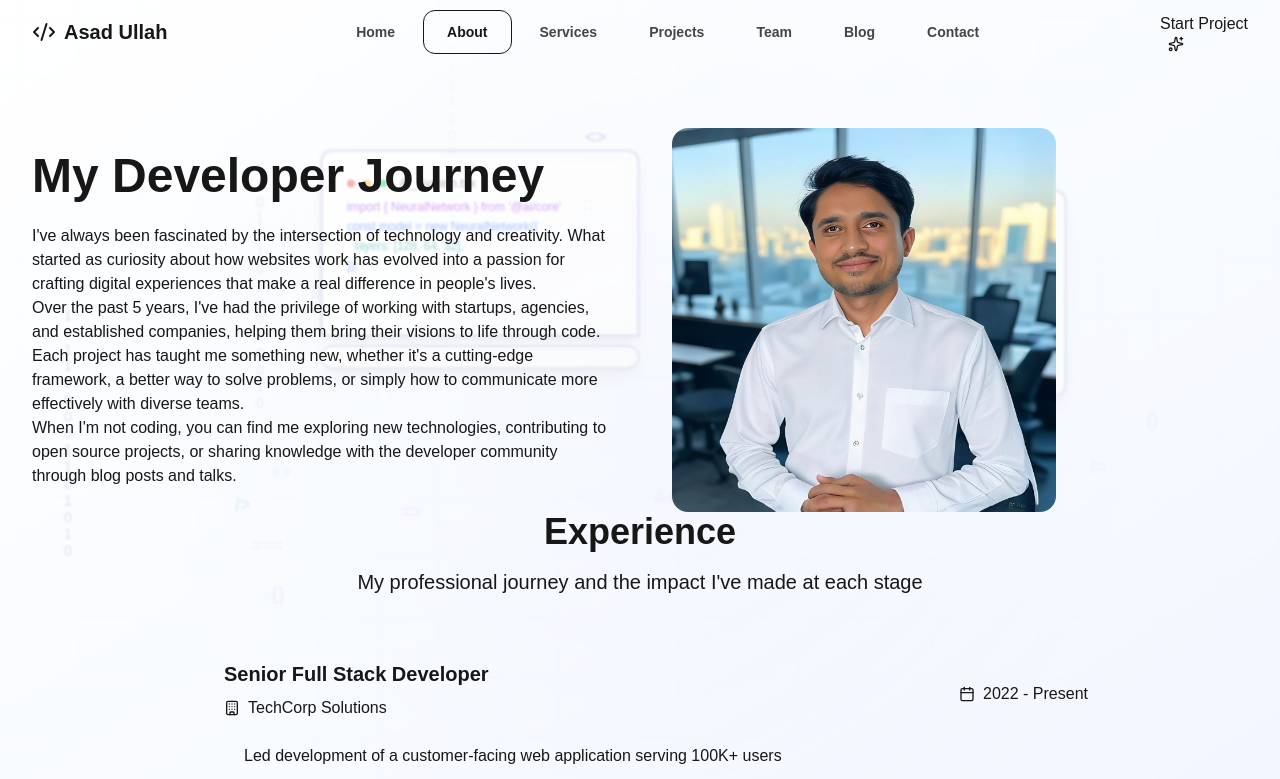
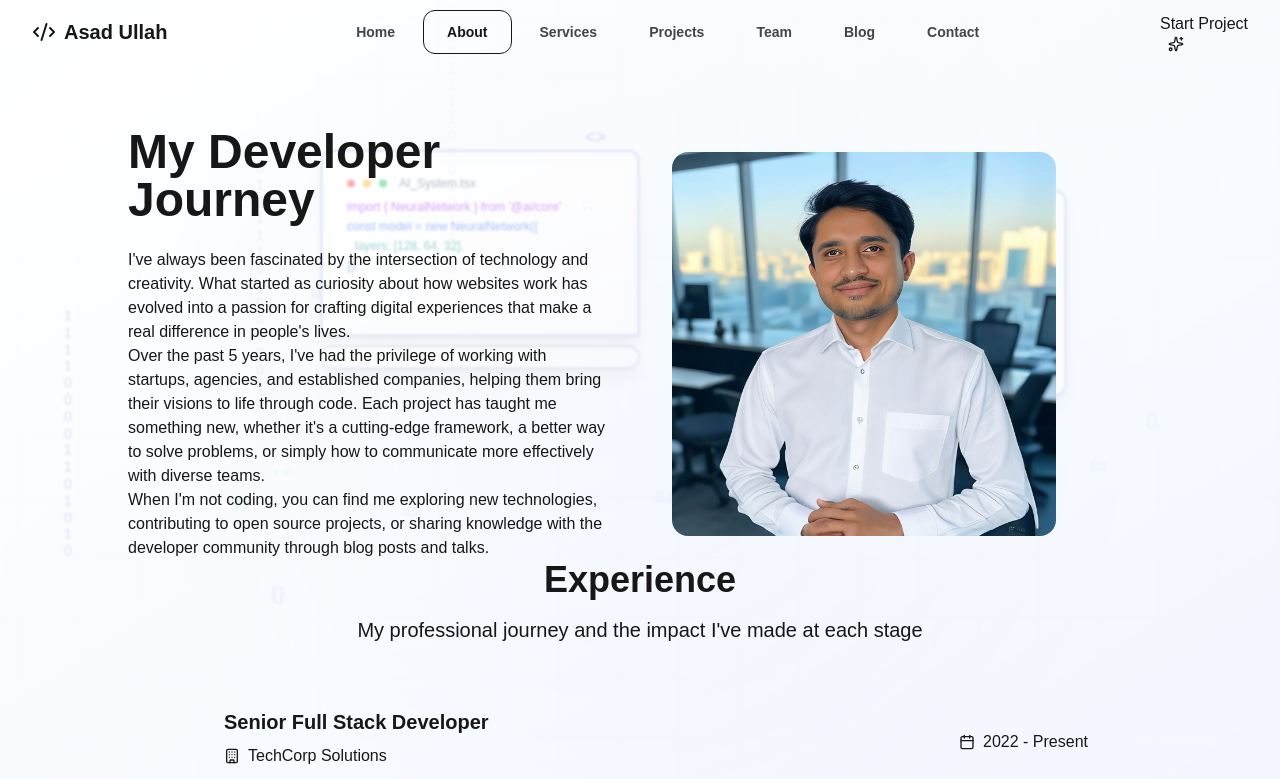
Before and after one commit to Asad06124/my-portfolio, a Next.js app: page /my-portfolio/about in a window 1280 px wide. Shown: the top 779 px of the page. Built offline with nearby package versions, Linux system fonts and the light colour scheme.

Commit message:
Enhance AboutHero component layout by centering the grid and limiting its maximum width for improved visual alignment and responsiveness.

```diff
--- a/components/sections/about-hero.tsx
+++ b/components/sections/about-hero.tsx
@@ -7,7 +7,7 @@ export function AboutHero() {
   return (
     <section className="section-padding pt-24">
       <div className="container">
-        <div className="grid gap-16 items-center grid-cols-1 lg:grid-cols-2">
+        <div className="grid gap-16 items-center grid-cols-1 lg:grid-cols-2 max-w-5xl mx-auto justify-center">
           {/* Content */}
           <motion.div
             initial={{ opacity: 0, x: -20 }}
```
